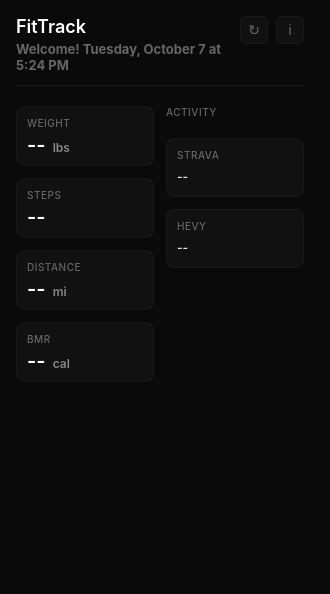
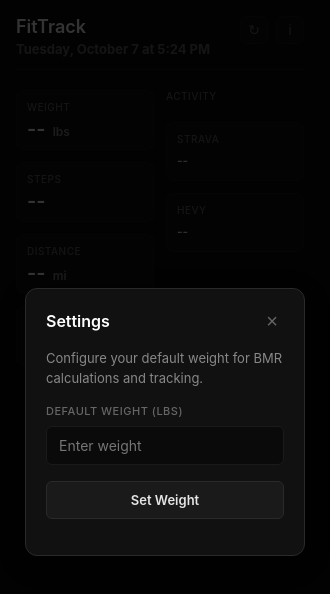
Before and after one commit to AbdallaAlhag/fitness-tracker-desktopApp, an Electron app: page index.html in a window 330 px wide. Both pictures are taken after a click on the button "Info". Drawn offline with Linux system fonts and the light colour scheme; no server answers.

Commit message:
Add setting modal

```diff
--- a/index.html
+++ b/index.html
@@ -101,7 +101,19 @@
         background: #1a1a1a;
         color: #e5e5e5;
       }
+      .header-btn.spinning {
+        animation: spin 0.6s ease-in-out;
+        pointer-events: none;
+      }
 
+      @keyframes spin {
+        from {
+          transform: rotate(0deg);
+        }
+        to {
+          transform: rotate(360deg);
+        }
+      }
       .main-container {
         display: flex;
         gap: 12px;
@@ -201,6 +213,125 @@
         white-space: pre-line;
         word-wrap: break-word;
       }
+      /* Added modal styles */
+      .modal-overlay {
+        display: none;
+        position: fixed;
+        top: 0;
+        left: 0;
+        width: 100%;
+        height: 100%;
+        background: rgba(0, 0, 0, 0.8);
+        z-index: 1000;
+        align-items: center;
+        justify-content: center;
+      }
+
+      .modal-overlay.active {
+        display: flex;
+      }
+
+      .modal {
+        background: #111111;
+        border: 1px solid #2a2a2a;
+        border-radius: 12px;
+        width: 280px;
+        padding: 20px;
+        box-shadow: 0 8px 32px rgba(0, 0, 0, 0.6);
+      }
+
+      .modal-header {
+        display: flex;
+        justify-content: space-between;
+        align-items: center;
+        margin-bottom: 16px;
+      }
+
+      .modal-title {
+        font-size: 16px;
+        font-weight: 600;
+        color: #ffffff;
+      }
+
+      .modal-close {
+        background: transparent;
+        border: none;
+        color: #666;
+        font-size: 20px;
+        cursor: pointer;
+        padding: 0;
+        width: 24px;
+        height: 24px;
+        display: flex;
+        align-items: center;
+        justify-content: center;
+        transition: color 0.2s;
+      }
+
+      .modal-close:hover {
+        color: #e5e5e5;
+      }
+
+      .modal-content {
+        margin-bottom: 16px;
+      }
+
+      .modal-text {
+        font-size: 13px;
+        color: #888;
+        line-height: 1.5;
+        margin-bottom: 16px;
+      }
+
+      .modal-input-group {
+        margin-bottom: 16px;
+      }
+
+      .modal-label {
+        font-size: 11px;
+        color: #666;
+        text-transform: uppercase;
+        letter-spacing: 0.5px;
+        margin-bottom: 8px;
+        display: block;
+        font-weight: 500;
+      }
+
+      .modal-input {
+        width: 100%;
+        background: #0a0a0a;
+        border: 1px solid #1a1a1a;
+        border-radius: 6px;
+        padding: 10px 12px;
+        font-size: 14px;
+        color: #e5e5e5;
+        font-family: inherit;
+        transition: border-color 0.2s;
+      }
+
+      .modal-input:focus {
+        outline: none;
+        border-color: #2a2a2a;
+      }
+
+      .modal-button {
+        width: 100%;
+        background: #1a1a1a;
+        border: 1px solid #2a2a2a;
+        border-radius: 6px;
+        padding: 10px;
+        font-size: 13px;
+        font-weight: 600;
+        color: #e5e5e5;
+        cursor: pointer;
+        transition: all 0.2s;
+        font-family: inherit;
+      }
+
+      .modal-button:hover {
+        background: #2a2a2a;
+        border-color: #3a3a3a;
+      }
     </style>
   </head>
   <body>
@@ -266,6 +397,31 @@
           </div>
         </div>
       </div>
+      <div class="modal-overlay" id="modal-overlay">
+        <div class="modal">
+          <div class="modal-header">
+            <h2 class="modal-title">Settings</h2>
+            <button class="modal-close" id="modal-close">×</button>
+          </div>
+          <div class="modal-content">
+            <p class="modal-text">
+              Configure your default weight for BMR calculations and tracking.
+            </p>
+            <div class="modal-input-group">
+              <label class="modal-label" for="default-weight"
+                >Default Weight (lbs)</label
+              >
+              <input
+                type="number"
+                class="modal-input"
+                id="default-weight"
+                placeholder="Enter weight"
+              />
+            </div>
+            <button class="modal-button" id="set-weight-btn">Set Weight</button>
+          </div>
+        </div>
+      </div>
     </div>
   </body>
   <script src="./renderer.js"></script>
--- a/renderer.js
+++ b/renderer.js
@@ -17,7 +17,7 @@ const options = {
 
 const formattedDate = now.toLocaleString("en-US", options);
 const date = document.getElementById("date");
-date.innerHTML = `<b>Welcome! ${formattedDate}</b>`;
+date.innerHTML = `<b>${formattedDate}</b>`;
 
 const func = async () => {
   const response = await window.versions.ping();
@@ -59,6 +59,20 @@ const init = async () => {
 };
 
 init();
+
+let refreshButton = document.getElementById("refresh-btn");
+refreshButton.addEventListener("click", (e) => {
+  // Add spinning class
+  refreshButton.classList.add("spinning");
+
+  // Remove spinning class after animation completes
+  setTimeout(() => {
+    refreshButton.classList.remove("spinning");
+  }, 600);
+
+  init();
+  console.log("refreshed");
+});
 
 // window.fitbitAPI.getFitbitDailyActivity().then((data) => {
 const loadFitbitData = async () => {
@@ -236,3 +250,37 @@ const loadHevyActivity = async () => {
                               `;
   }
 };
+
+// ---------------MODAL---------------
+const infoBtn = document.getElementById("info-btn");
+const modalOverlay = document.getElementById("modal-overlay");
+const modalClose = document.getElementById("modal-close");
+const setWeightBtn = document.getElementById("set-weight-btn");
+const defaultWeightInput = document.getElementById("default-weight");
+
+// Open modal
+infoBtn.addEventListener("click", () => {
+  modalOverlay.classList.add("active");
+});
+
+// Close modal on close button
+modalClose.addEventListener("click", () => {
+  modalOverlay.classList.remove("active");
+});
+
+// Close modal on overlay click
+modalOverlay.addEventListener("click", (e) => {
+  if (e.target === modalOverlay) {
+    modalOverlay.classList.remove("active");
+  }
+});
+
+// Set weight button
+setWeightBtn.addEventListener("click", () => {
+  const weight = defaultWeightInput.value;
+  if (weight) {
+    console.log("Default weight set to:", weight);
+    // You can add your logic here to save the weight
+    modalOverlay.classList.remove("active");
+  }
+});
```
